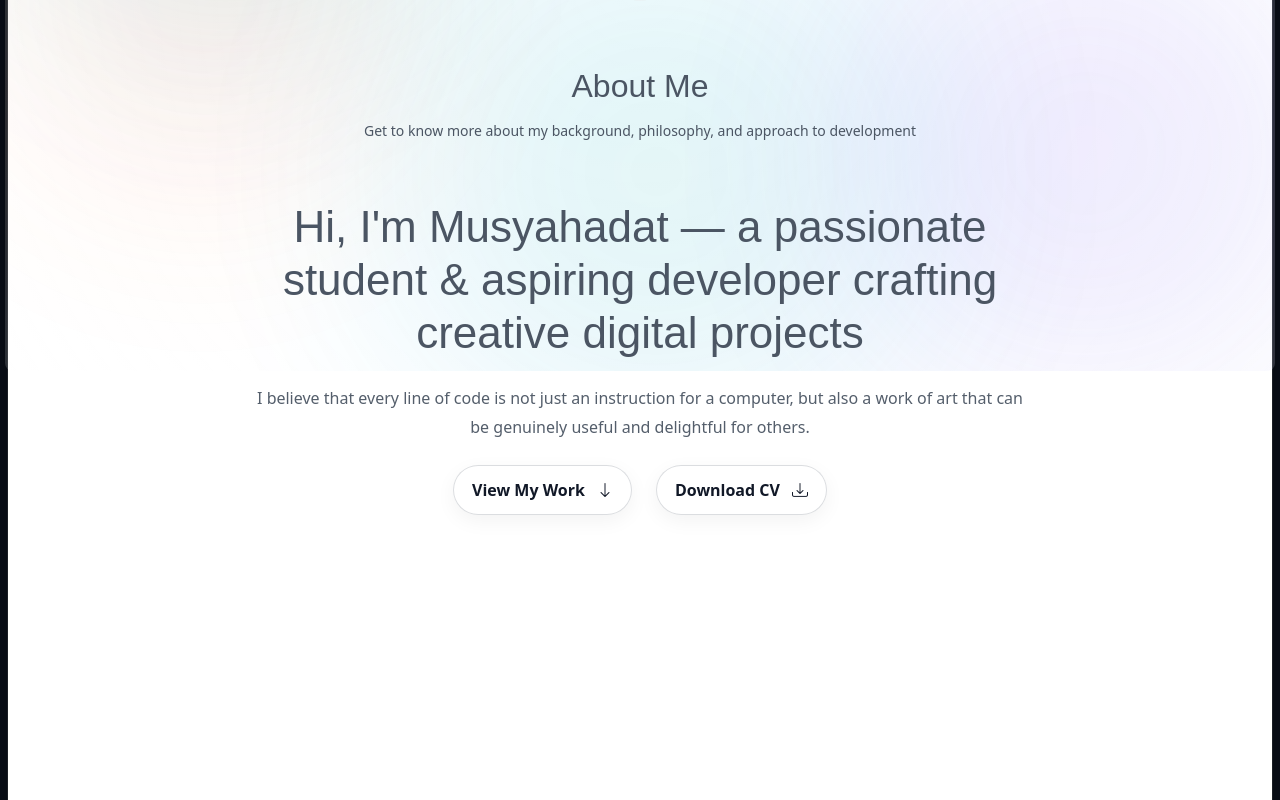
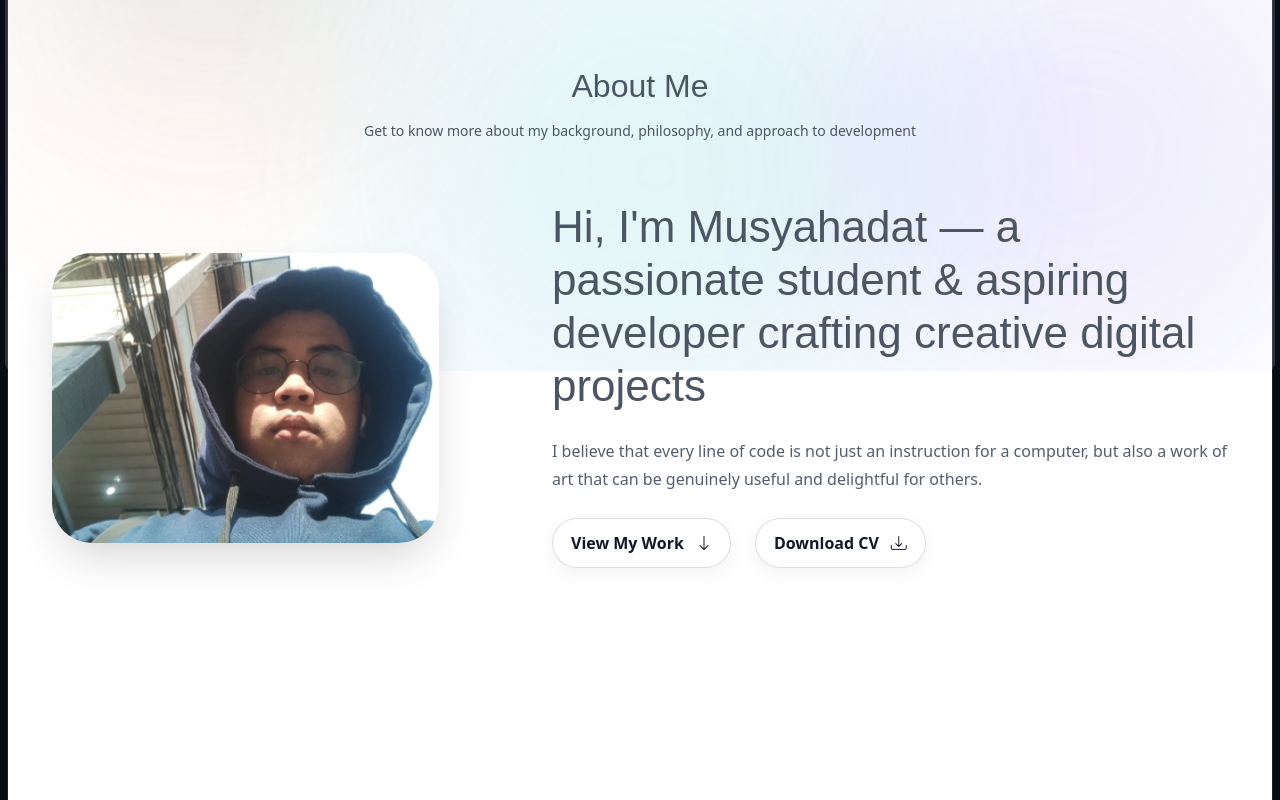
Before and after one commit to musyaaS30/musya-portfolio, a React (Vite) app: page /home in a window 1280 px wide. Shown: the part 424-1224 px from the top of the page. Built offline with nearby package versions, Linux system fonts and the light colour scheme.

Commit message:
feat(about): add profile photo on left and text on right

```diff
--- a/src/components/About.jsx
+++ b/src/components/About.jsx
@@ -122,9 +122,27 @@ const About = () => {
 
       <div className="container">
         {/* Intro */}
-        <div className="row justify-content-center intro-wrap gy-5">
-          <div className="col-lg-9 col-xl-8">
-            <div className="intro-content text-center">
+        <div className="row align-items-center intro-wrap gy-5">
+          {/* Foto di Kiri */}
+          <div className="col-lg-5" data-aos="fade-right">
+            <figure className="profile-figure text-center text-lg-start">
+              <img
+                src="/assets/img/profile/profile.jpg"
+                alt="Musyahadat"
+                className="img-fluid profile-photo"
+                onError={(e) => {
+                  if (!e.target.dataset.fallback) {
+                    e.target.dataset.fallback = "true";
+                    e.target.src = "/assets/img/profile/profile2.jpg";
+                  }
+                }}
+              />
+            </figure>
+          </div>
+
+          {/* Teks di Kanan Foto */}
+          <div className="col-lg-7" data-aos="fade-left">
+            <div className="intro-content text-center text-lg-start">
               {/* Headline - Section 1 */}
               <h2
                 ref={headlineRef}
@@ -154,7 +172,7 @@ const About = () => {
               <div
                 ref={ctaRef}
                 data-section="cta"
-                className={`cta-group text-step justify-content-center ${
+                className={`cta-group text-step justify-content-center justify-content-lg-start ${
                   visibleSections.cta ? "visible" : ""
                 }`}
               >
```
